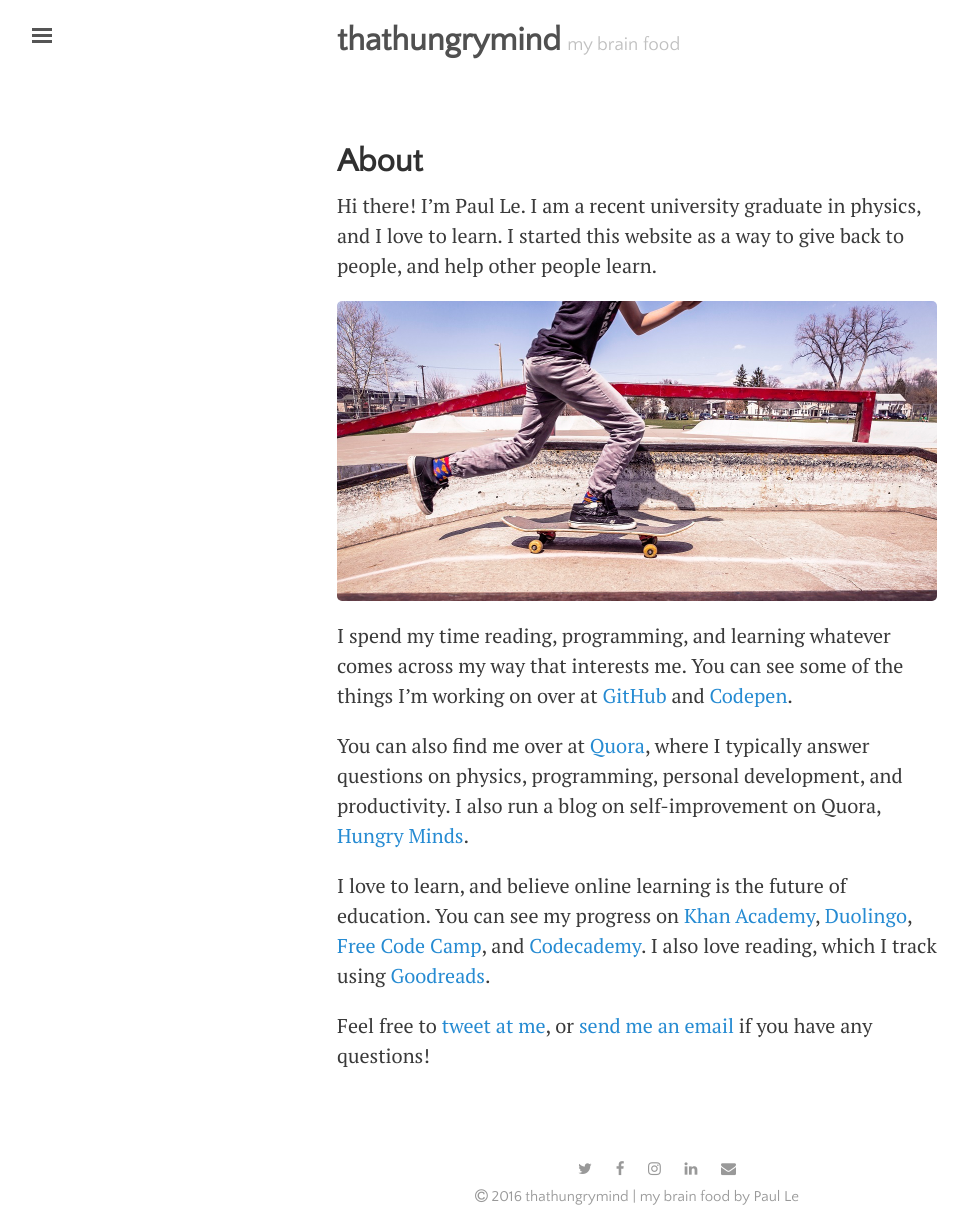
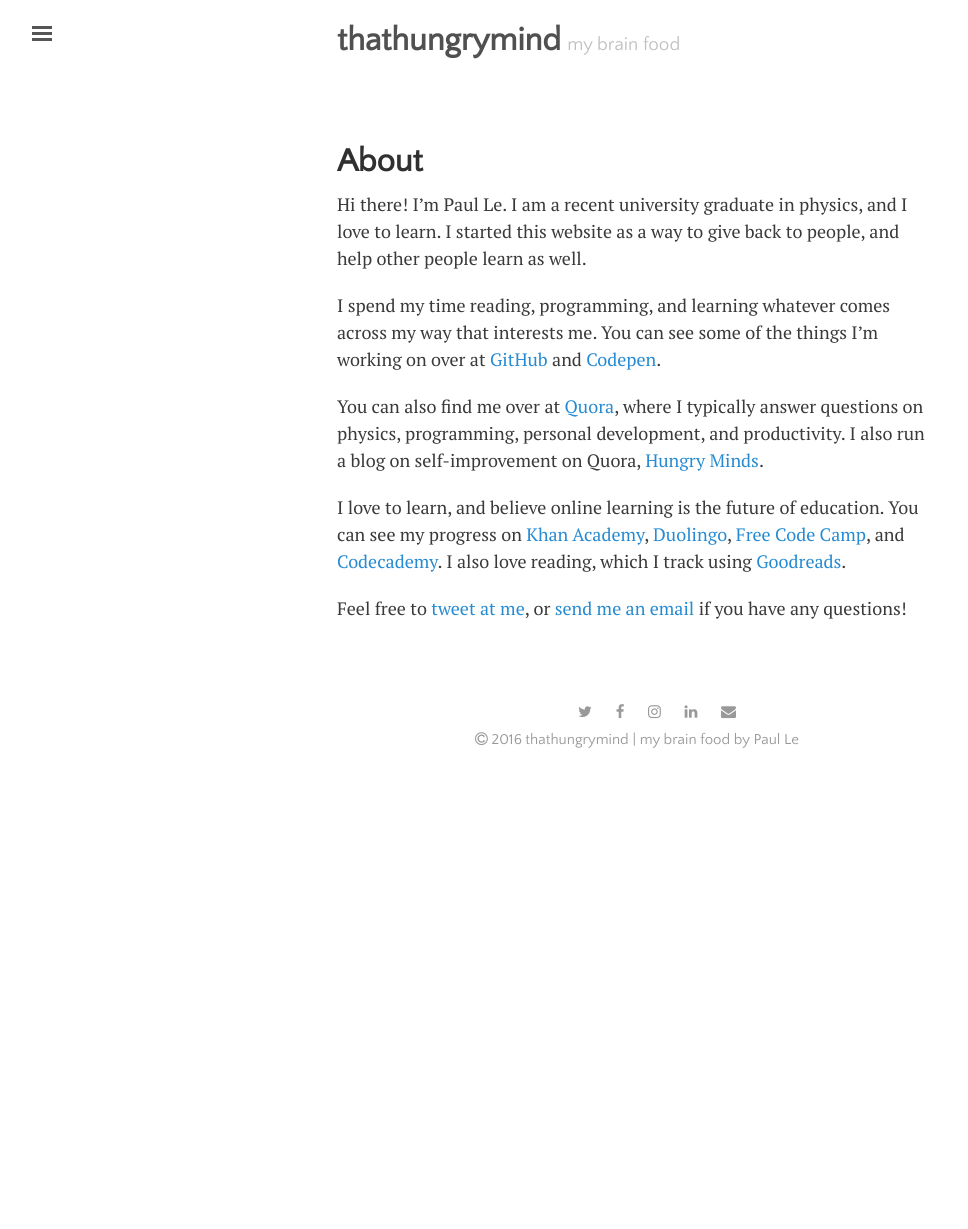
Before and after one commit to LeNPaul/that-hungry-mind, a Jekyll site: the page built from about.md, in a window 1280 px wide. Shown: the whole page, without its empty margins (3-971 px from the left). Built offline with Jekyll 4.4.1, drawn with Linux system fonts in a browser that asks for light colours; nearby versions of some CDN libraries; after the commit the page ends 900 px from its top, so only the background shows below that.

Commit message:
Update site

```diff
--- a/about.md
+++ b/about.md
@@ -3,12 +3,7 @@ layout: page
 title: About
 ---
 
-Hi there! I'm Paul Le. I am a recent university graduate in physics, and I love to learn. I started this website as a way to give back to people, and help other people learn.
-
-<div class="page-image">
-  <img src="{{ site.url }}/images/about.jpg">
-  {% if page.image.credit %}{% include image-credit.html %}{% endif %}
-</div>
+Hi there! I'm Paul Le. I am a recent university graduate in physics, and I love to learn. I started this website as a way to give back to people, and help other people learn as well.
 
 I spend my time reading, programming, and learning whatever comes across my way that interests me. You can see some of the things I'm working on over at <a href="https://github.com/LeNPaul">GitHub</a> and <a href="http://codepen.io/LeNPaul/">Codepen</a>.
 
--- a/index.html
+++ b/index.html
@@ -15,8 +15,8 @@ title: Home
 
     <!--<span class="post-date">{{ post.date | date_to_string }} - <i class="fa fa-clock-o" aria-hidden="true"></i> {% include read-time.html %}</span>-->
 
-    <p>{{ post.content | strip_html | truncate: 300 }} <a href="{{ post.url }}">Read more</a>
-    <span class="post-date" style="margin:0px"><i class="fa fa-calendar" aria-hidden="true"></i> {{ post.date | date_to_string }} - <i class="fa fa-clock-o" aria-hidden="true"></i> {% include read-time.html %}</span>
+    <p>{{ post.content | strip_html | truncate: 350 }} <a href="{{ post.url }}">Read more</a>
+    <span class="post-date" style="margin-top:5px"><i class="fa fa-calendar" aria-hidden="true"></i> {{ post.date | date_to_string }} - <i class="fa fa-clock-o" aria-hidden="true"></i> {% include read-time.html %}</span>
     </p>
 
   </div>
--- a/public/css/poole.css
+++ b/public/css/poole.css
@@ -61,7 +61,7 @@ html {
 body {
   color: #3A3A3A;/*color: #515151;*/
   background-color: #fff;
-  font-size: 20px;
+  font-size: 18px;
   /*font-size: 22px;*/
   -webkit-text-size-adjust: 100%;
       -ms-text-size-adjust: 100%;
```
